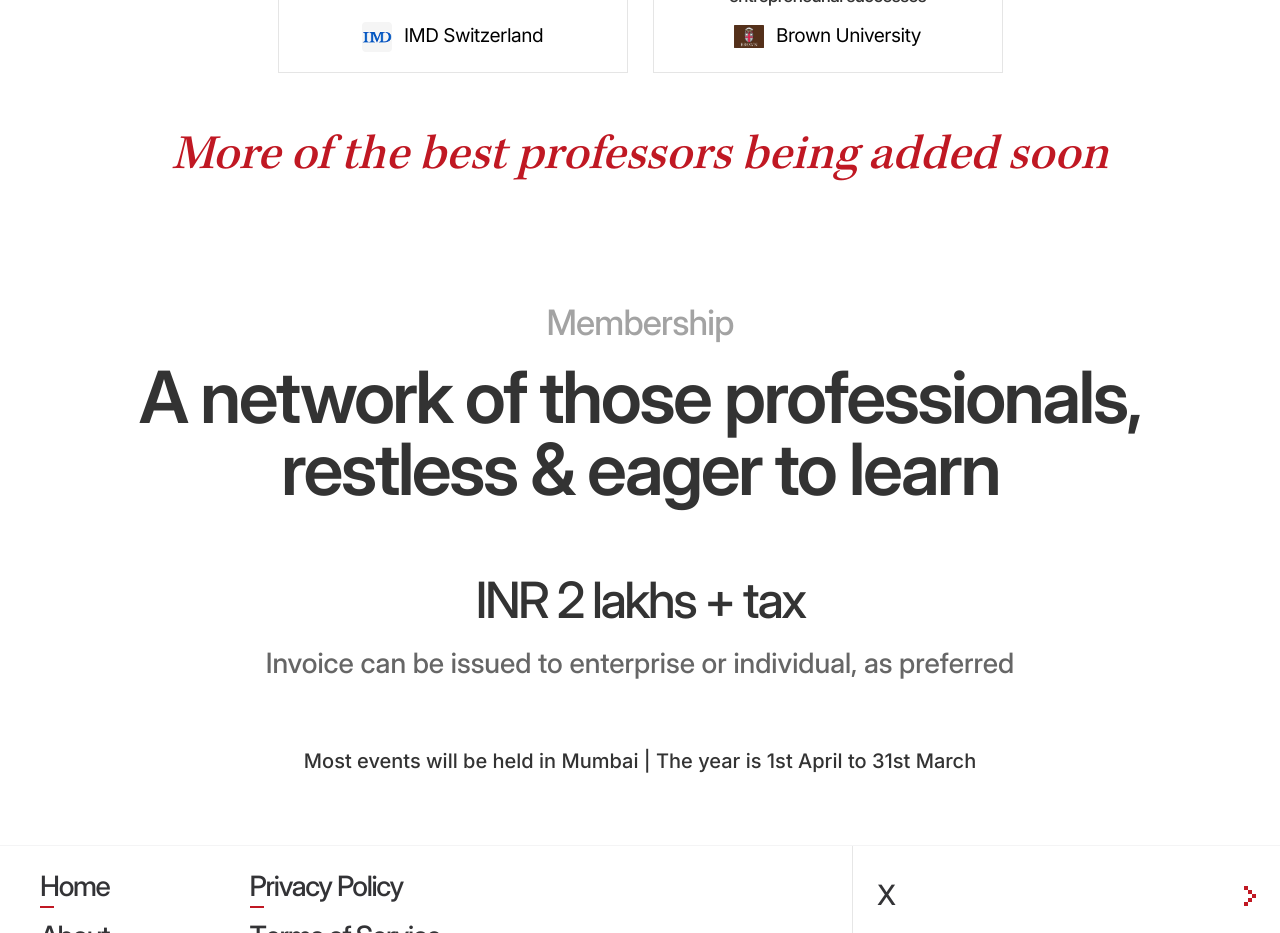
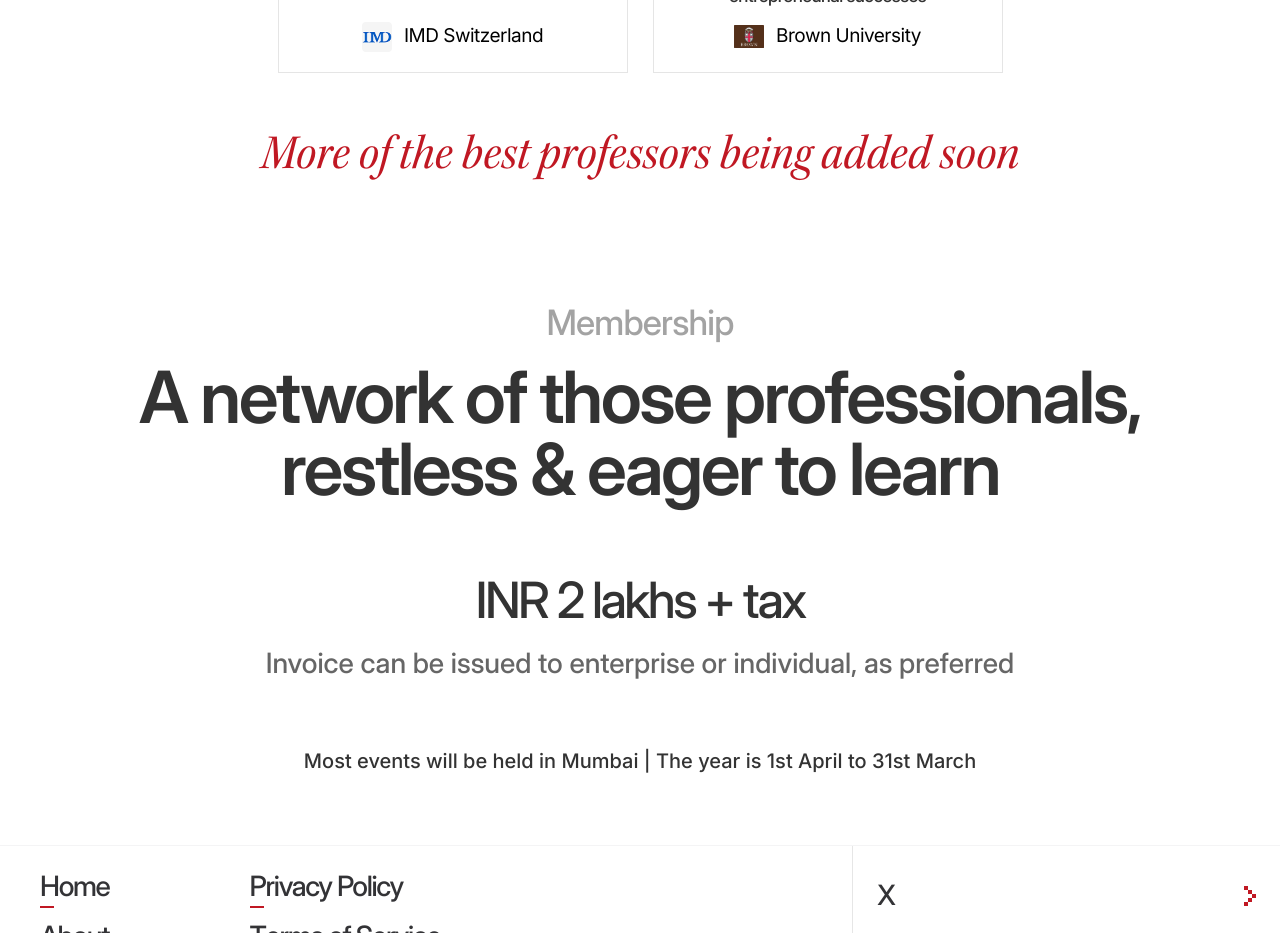
Before and after one commit to elredProductionBackup/theprofessionalnetworkV2, a Next.js app: page / in a window 1280 px wide. Shown: the part 2720-3653 px from the top of the page. Built offline with nearby package versions, Linux system fonts and the light colour scheme.

Commit message:
fixed the font changes in professor section

```diff
--- a/app/globals.css
+++ b/app/globals.css
@@ -49,6 +49,16 @@
   font-weight: 500;
   font-style: normal;
 }
+@font-face {
+  font-family: "Kepler";
+  src: url("/fonts/KeplerStd-ScnItSubh.otf") format("opentype");
+  font-weight: 500;
+  font-style: italic;
+}
+
+.font-kepler {
+  font-family: "Kepler", serif;
+}
 
 @theme inline {
   --color-background: var(--background);
```
Also changed, not shown: public/fonts/KeplerStd-ScnItSubh.otf (added).
